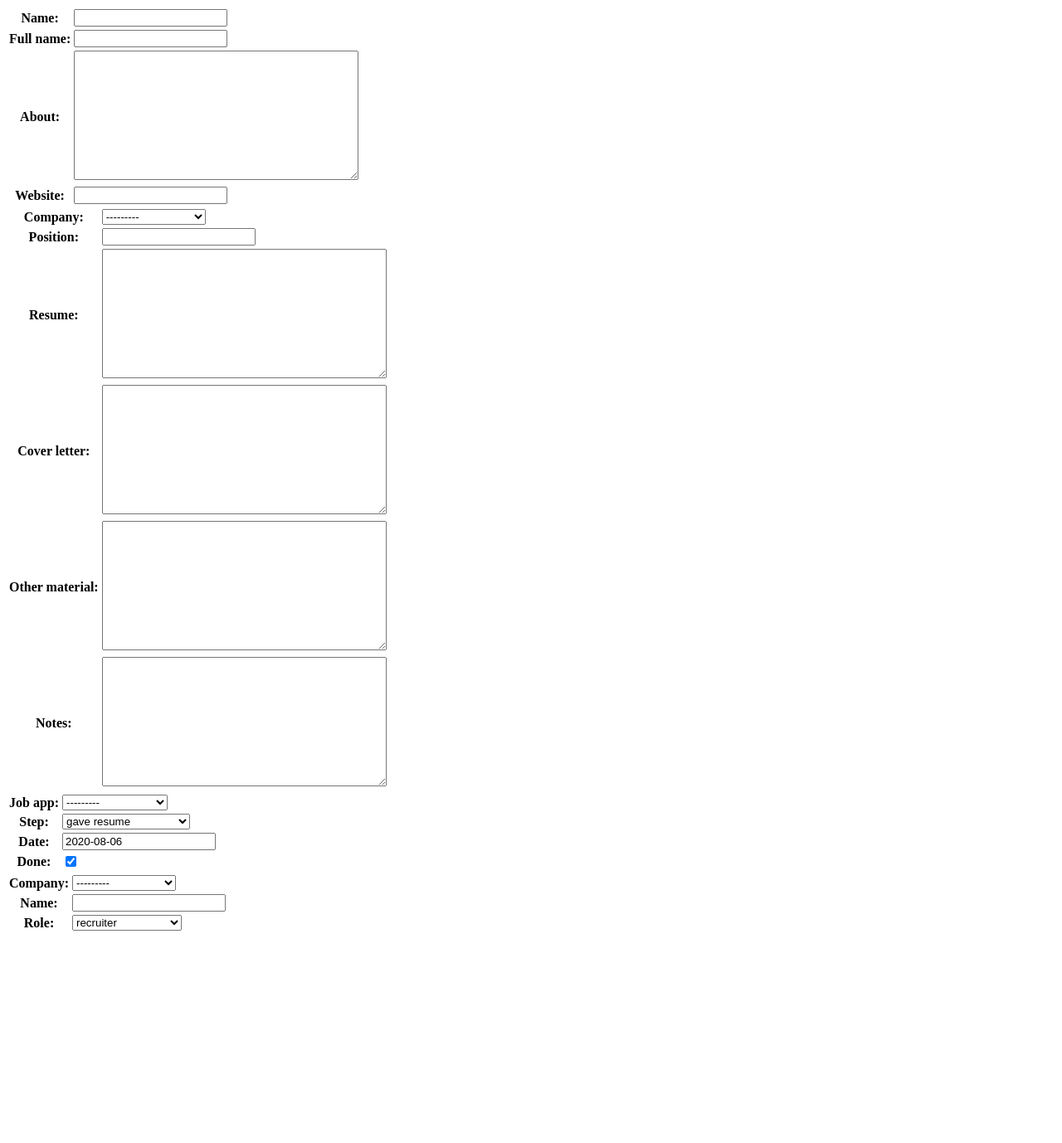
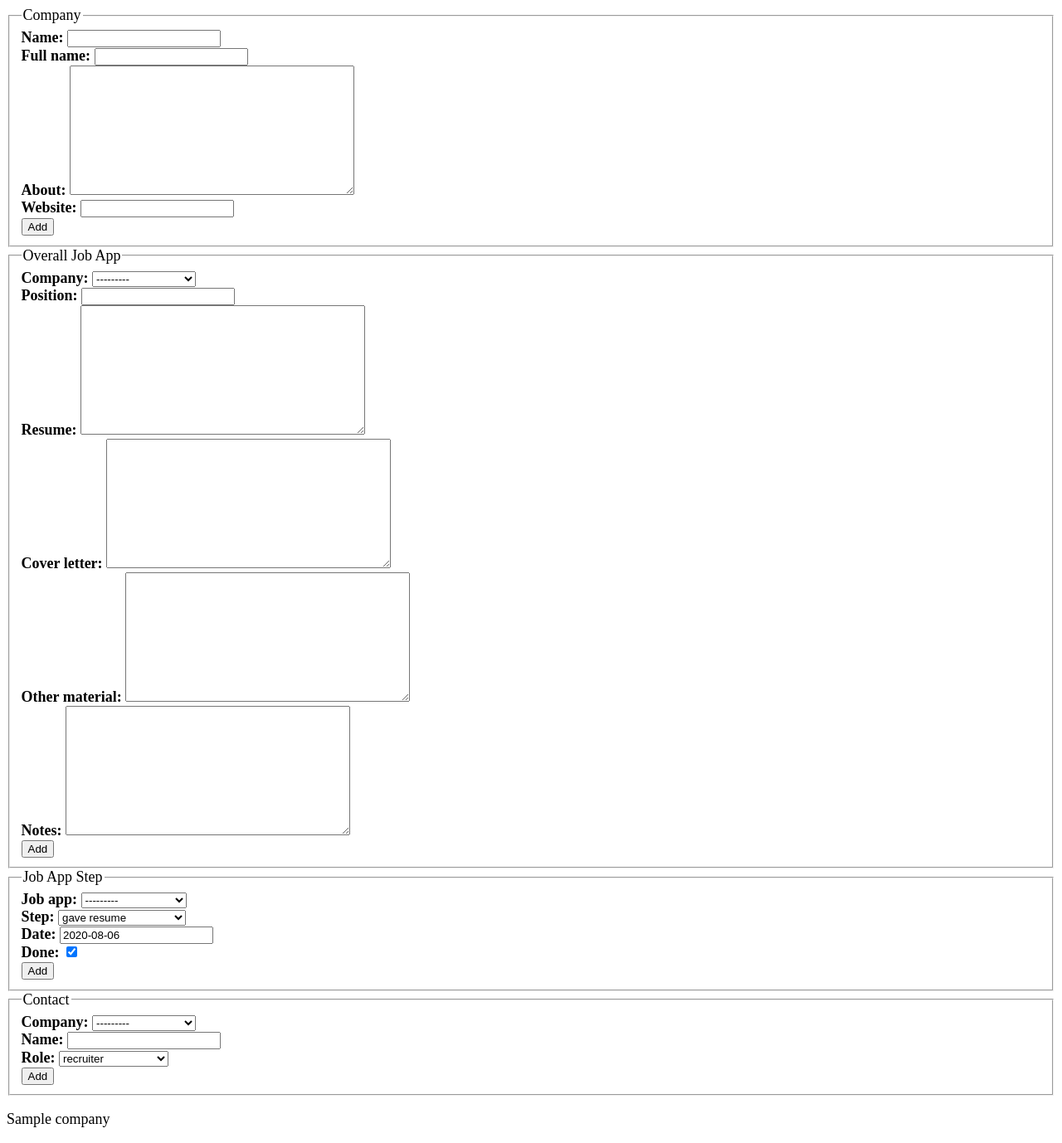
Before and after one commit to mengsarah/jobapps, a Django app: page /tracker/ in a window 1280 px wide. Shown: the whole page at 83% size. Before the commit the page ends 1122 px from the top, so only its background shows below. Run offline with Django 3.2, Linux system fonts and the light colour scheme; tables that the repository leaves empty hold one stand-in row (values such as "Sample post"); some libraries are stand-ins or nearby versions.

Commit message:
enhance display of forms and info

```diff
--- a/tracker/static/tracker/style.css
+++ b/tracker/static/tracker/style.css
@@ -0,0 +1,7 @@
+body {
+    font-size: large;
+}
+
+label {
+    font-weight: bold;
+}
--- a/tracker/templates/tracker/index.html
+++ b/tracker/templates/tracker/index.html
@@ -10,10 +10,26 @@
     <script src="{% static 'tracker/jquery.js' %}"></script>
 </head>
 <body>
-    {% for form in forms %}
-    <table>
-        {{ form }}
-    </table>
+        {% for form in forms %}
+        <form method="POST" action="{% url 'tracker:add_new' %}">
+            {% csrf_token %}
+            <input type="hidden" name="form-type" value="type-{{ form.2 }}">
+            <fieldset>
+                <legend>{{ form.0 }}</legend>
+                {% for field in form.1 %}
+                    <div>{{ field.label_tag }} {{ field }}</div>
+                {% endfor %}
+                <input type="submit" value="Add">
+            </fieldset>
+        </form>
+        {% endfor %}
+
+    <div>
+    {% for company in companies %}
+        <p>{{ company }}</p>
+    {% empty %}
+        <p>no companies yet</p>
     {% endfor %}
+    </div>
 </body>
 </html>
--- a/tracker/views.py
+++ b/tracker/views.py
@@ -10,12 +10,18 @@
 ContactForm = modelform_factory(Contact, fields='__all__')
 
 ### VIEWS ###
+### VIEWS FOR USERS ###
 
 def index(request):
-    companies = Company.objects
+    # blank forms
     form_cp = CompanyForm()
     form_ja = JobAppForm()
     form_jas = JobAppStepForm()
     form_ct = ContactForm()
-    forms = [form_cp, form_ja, form_jas, form_ct]
-    return render(request, "tracker/index.html", {'forms': forms})
+    forms = [
+        ('Company', form_cp, 'cp'),
+        ('Overall Job App', form_ja, 'ja'),
+        ('Job App Step', form_jas, 'jas'),
+        ('Contact', form_ct, 'ct')
+    ]
+    return render(request, "tracker/index.html", {'forms': forms, 'companies': Company.objects.all(),'steps': JobAppStep.objects.all()})
```
